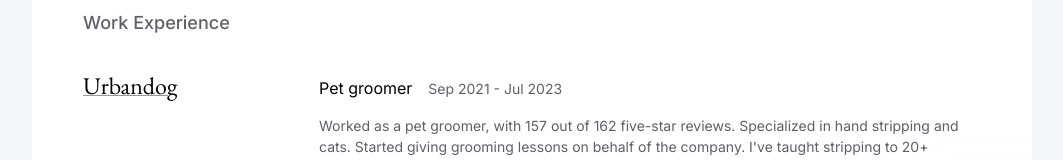
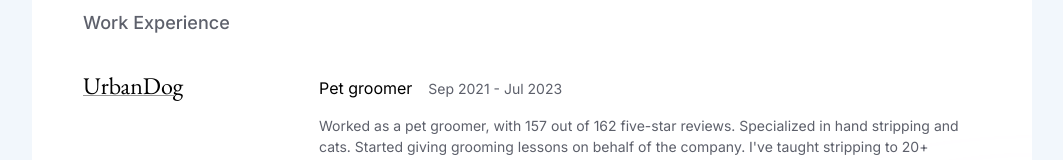
Before and after one commit to MonstraG/my-page, a Next.js app: page /ksesha-cuts in a window 1280 px wide. Shown: the part 417-577 px from the top of the page, without its empty margins (108-1171 px from the left). Built offline with nearby package versions, Linux system fonts and the light colour scheme.

Commit message:
fix: properly capitalize UrbanDog

```diff
--- a/src/app/ksesha-cuts/page.tsx
+++ b/src/app/ksesha-cuts/page.tsx
@@ -71,7 +71,7 @@ const KseshaCvPage: NextPage = () => (
 			<section className={styles.section}>
 				<h2 className={styles.sectionHeader}>Work Experience</h2>
 				<Workplace
-					workplace={<LinkOut href="https://www.urbandogekb.ru">Urbandog</LinkOut>}
+					workplace={<LinkOut href="https://www.urbandogekb.ru">UrbanDog</LinkOut>}
 					position="Pet groomer"
 					period="Sep 2021 - Jul 2023"
 					description="Worked as a pet groomer, with 157 out of 162 five-star reviews. Specialized in hand stripping and cats. Started giving grooming lessons on behalf of the company. I've taught stripping to 20+ students. Supervised short-term internship of 50+ students."
```
